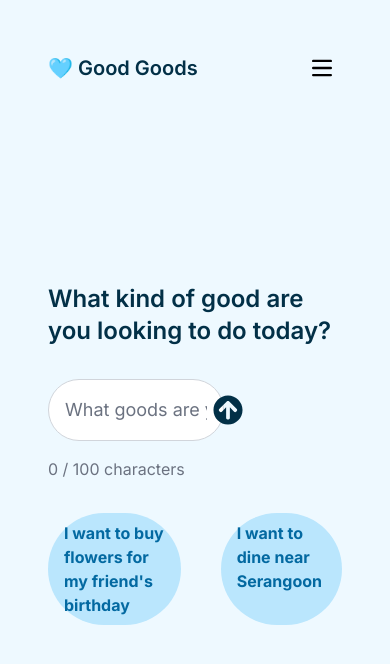
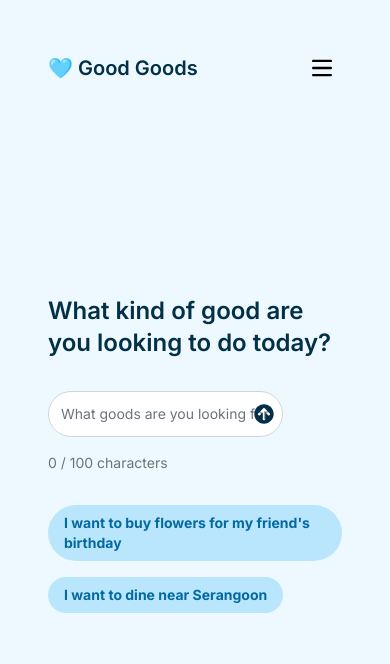
Before and after one commit to eugenetangkj/good-goods, a Next.js app: page / in a window 390 px wide. Shown: the top 664 px of the page. Built offline with nearby package versions, Linux system fonts and the light colour scheme.

Commit message:
Make AI search bar responsive

```diff
--- a/src/app/globals.css
+++ b/src/app/globals.css
@@ -25,10 +25,3 @@ body {
     text-wrap: balance;
   }
 }
-
-.suggested-prompt {
-  background-color: #bae6fd;
-}
-.suggested-prompt:hover {
-  background-color: #7dd3fc;
-}
--- a/src/components/AISearchBar.tsx
+++ b/src/components/AISearchBar.tsx
@@ -35,11 +35,10 @@ export function AISearchBar() {
 
             <form className="flex flex-col gap-4 space-y-8" onSubmit={ handleSubmitQuery }>
                 <div>
-                    <div className="relative w-4/5">
+                    <div className="relative lg:w-4/5">
                         {/* Input field */}
                         <input
-                            className="block border border-gray-300 bg-white text-gray-900 text-lg focus:border-cyan-500 focus:ring-cyan-500 p-4 pr-12 rounded-full"
-                            style={{ width: "75%"}}
+                            className="block border border-gray-300 bg-white text-gray-900 text-sm sm:text-base md:text-lg focus:border-cyan-500 focus:ring-cyan-500 p-3 lg:p-4 pr-12 rounded-full w-4/5 lg:w-3/4"
                             type="text"
                             id="searchQuery"
                             placeholder="What goods are you looking for?"
@@ -51,23 +50,22 @@ export function AISearchBar() {
                         {/* Submit button */}
                         <button
                             type="submit"
-                            className="absolute top-1/2 transform -translate-y-1/2 text-good-goods-blue-900 hover:text-gray-900 duration-200"
-                            style={{ left: "70%", fontSize: "1.875rem"}}>
+                            className="absolute top-1/2 left-0.7 text-xl sm:text-2xl lg:text-3xl transform -translate-y-1/2 text-good-goods-blue-900 hover:text-gray-900 duration-200">
                             <FaArrowCircleUp />
                         </button>
                     </div>
 
                     {/* Character counter */}
-                    <div className={`mt-4 block ${userInput.length === maxNumberOfCharacters ? 'text-red-500' : 'text-gray-500'}`}>{userInput.length} / { maxNumberOfCharacters } characters</div>
+                    <div className={`mt-4 text-sm sm:text-base block ${userInput.length === maxNumberOfCharacters ? 'text-red-500' : 'text-gray-500'}`}>{userInput.length} / { maxNumberOfCharacters } characters</div>
                 </div>
             </form>
 
             {/* Suggested prompts */}
-            <div className='flex gap-x-4 space-x-6 mt-8'>
-                <div className='suggested-prompt px-4 py-2 rounded-full cursor-pointer duration-200 w-fit' onClick={() => setUserInput(promptOne)}>
+            <div className='flex flex-col space-y-4 md:space-y-0 md:flex-row md:space-x-4 mt-8'>
+                <div className='bg-sky-200 hover:bg-sky-300 px-4 py-2 text-sm md:text-base rounded-full cursor-pointer duration-200 w-fit' onClick={() => setUserInput(promptOne)}>
                     <h6 className='font-bold' style={{ color: '#0369a1' }}>{ promptOne }</h6>
                 </div>
-                <div className='suggested-prompt px-4 py-2 rounded-full cursor-pointer duration-200 w-fit' onClick={() => setUserInput(promptTwo)}>
+                <div className='bg-sky-200 hover:bg-sky-300 px-4 py-2 text-sm md:text-base rounded-full cursor-pointer duration-200 w-fit' onClick={() => setUserInput(promptTwo)}>
                     <h6 className='font-bold' style={{ color: '#0369a1' }}>{ promptTwo }</h6>
                 </div>
             </div>
--- a/tailwind.config.ts
+++ b/tailwind.config.ts
@@ -25,11 +25,14 @@ const config: Config = {
         'screen-4/5': '80vh'
       },
       width: {
-        'screen-4/5': '80vw'
+        'screen-4/5': '80vw',
       },
       margin: {
         '10vh': '10vh'
       },
+      inset: {
+        '0.7': '70%'
+      }
     },
   },
   plugins: [
```
